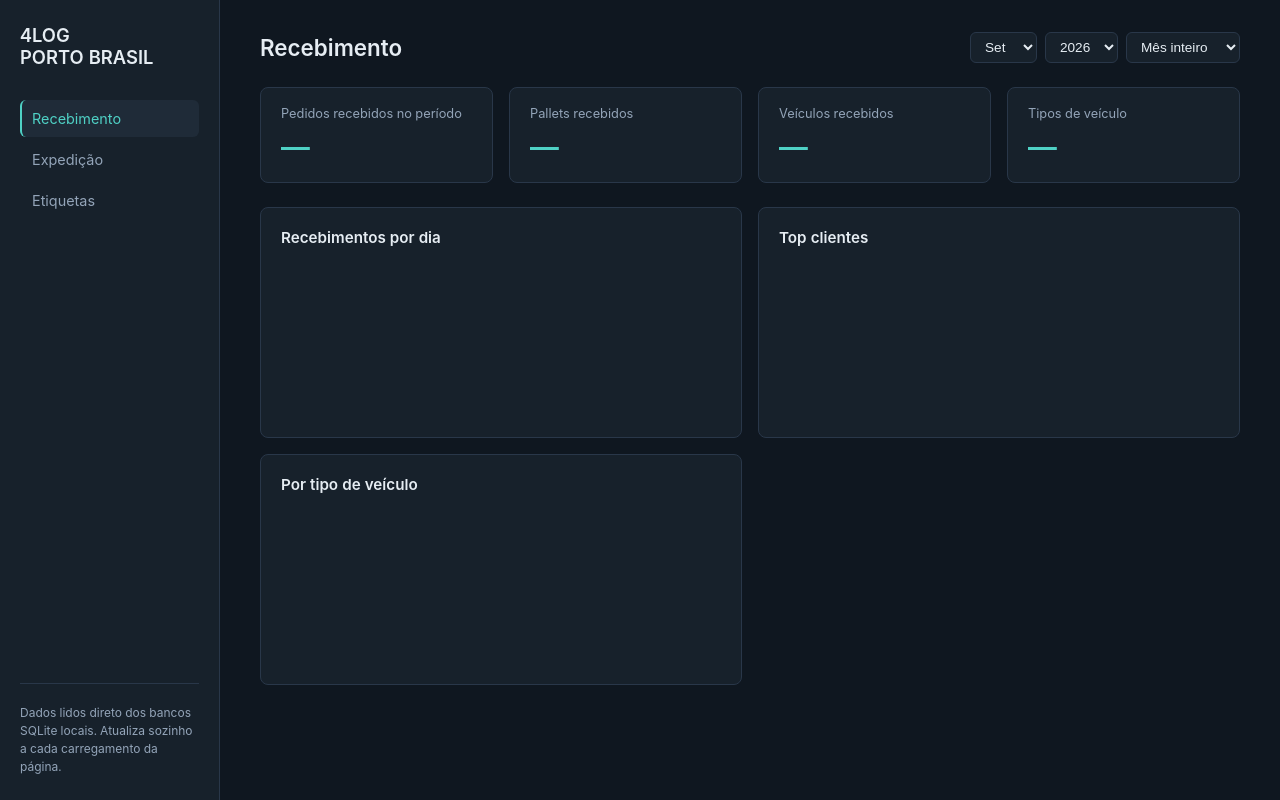
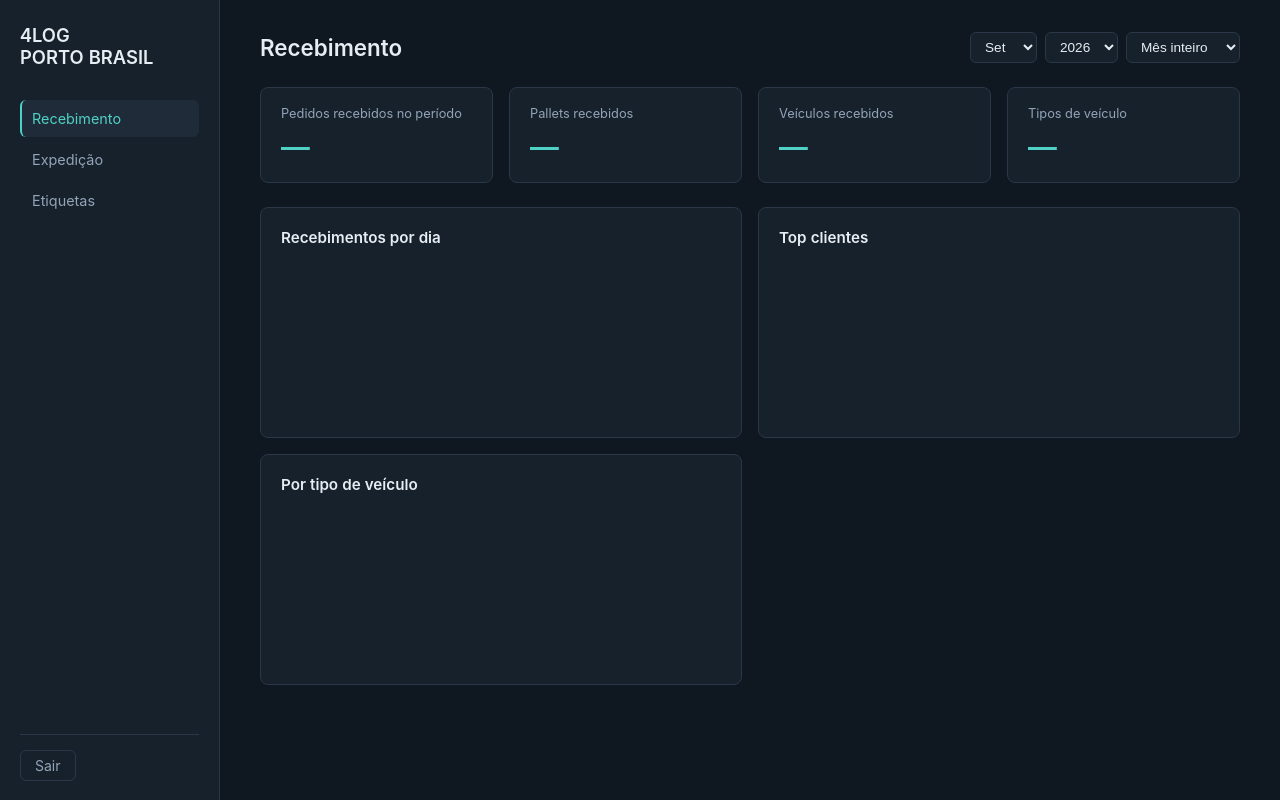
Before and after one commit to aguilarluiz2004-ux/Dashboard_Logistico, a Flask app: page / in a window 1280 px wide. Run offline with Flask 3, Linux system fonts and the light colour scheme; the visitor is signed in with stand-in values (Sample User, id 1); data that the repository does not hold is empty; a map, chart or similar area stays blank.

Commit message:
Botão de sair, e contagem de veiculos na expedição, por romaneio

```diff
--- a/app.py
+++ b/app.py
@@ -232,7 +232,7 @@ def rodar_importacao():
     #=============================
     # Formatando o expedicao
     #==============================
-    df_expedicao = df_expedicao[['NOTA FISCAL', 'QTD.PALLET', 'PLACA', 'DATA', 'CLIENTE', 'QUANTIDADE DE CAIXAS', 'TIPO DO VEICULO']]
+    df_expedicao = df_expedicao[['NOTA FISCAL', 'QTD.PALLET', 'PLACA', 'DATA', 'CLIENTE', 'QUANTIDADE DE CAIXAS', 'TIPO DO VEICULO', 'ROMANEIO']]
 
     df_expedicao = df_expedicao.rename(columns={
         'NOTA FISCAL': 'nota_fiscal',
@@ -241,7 +241,8 @@ def rodar_importacao():
         'DATA': 'data',
         'CLIENTE': 'cliente',
         'QUANTIDADE DE CAIXAS': 'caixas',
-        'TIPO DO VEICULO': 'veiculo'
+        'TIPO DO VEICULO': 'veiculo',
+        'ROMANEIO': 'romaneio'
     })
 
     validar_datas(df_expedicao, coluna='data', identificador='nota_fiscal', nome_tabela='expedicao')
@@ -284,7 +285,7 @@ def rodar_importacao():
     importar_tabela_completa(
         df=df_expedicao,
         nome_tabela='expedicao',
-        colunas_sql='nota_fiscal TEXT, pallets INTEGER, placa TEXT, data TEXT, cliente TEXT, caixas INTEGER, veiculo TEXT',
+        colunas_sql='nota_fiscal TEXT, pallets INTEGER, placa TEXT, data TEXT, cliente TEXT, caixas INTEGER, veiculo TEXT, romaneio TEXT',
         conn=conn
     )
 
@@ -620,9 +621,10 @@ def api_expedicao_resumo():
     where, params = filtro_data(request.args.get('mes'), request.args.get('ano'), request.args.get('quinzena'))
     conn = get_conn()
     cursor = conn.cursor()
+    # Veículos expedidos = romaneios distintos (o mesmo romaneio se repete em várias linhas)
     cursor.execute(f'''
         SELECT COUNT(*) as cargas, SUM(pallets) as paletes,
-               COUNT(DISTINCT placa) as veiculos, COUNT(DISTINCT veiculo) as tipos
+               COUNT(DISTINCT romaneio) as veiculos, COUNT(DISTINCT veiculo) as tipos
         FROM expedicao
         WHERE {where}
     ''', params)
--- a/static/style.css
+++ b/static/style.css
@@ -205,3 +205,17 @@ main {
     padding: 20px;
   }
 }
+
+.btn-sair {
+  margin-left: auto;          /* empurra o botão para a direita da barra */
+  padding: 6px 14px;
+  border: 1px solid #293749;
+  border-radius: 6px;
+  color: #93a4b8;
+  text-decoration: none;
+  font-size: 14px;
+}
+.btn-sair:hover {
+  color: #fff;
+  border-color: #4fd1c5;
+}
--- a/templates/base.html
+++ b/templates/base.html
@@ -19,7 +19,7 @@
         <a href="{{ url_for('dashboard_etiquetas') }}" class="{{ 'active' if active == 'etiquetas' else '' }}">Etiquetas</a>
       </nav>
       <div class="sidebar-footer">
-        Dados lidos direto dos bancos SQLite locais. Atualiza sozinho a cada carregamento da página.
+        <a href="/logout" class="btn-sair">Sair</a>
       </div>
     </aside>
     <main>
```
